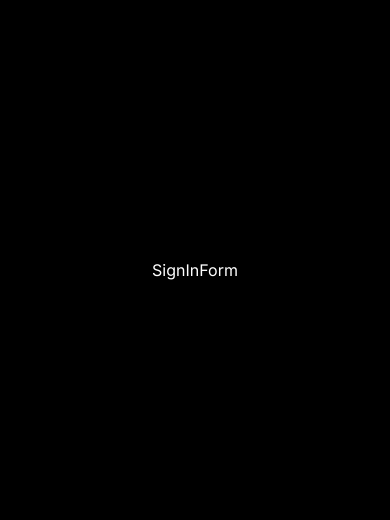
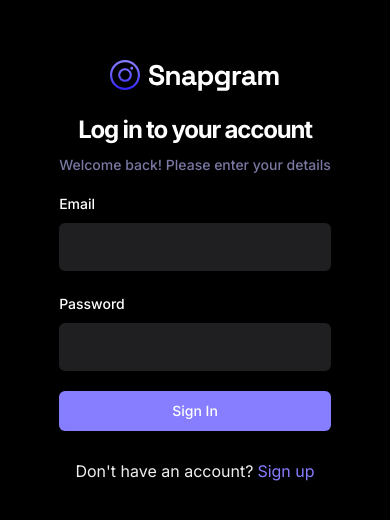
Before and after one commit to yelamanq/snapgram, a React (Vite) app: page /sign-in in a window 390 px wide. Shown: the part 152-672 px from the top of the page. Built offline with nearby package versions, Linux system fonts and the light colour scheme; no server answers.

Commit message:
Authentication done, SignInForm & SignUpForm added

```diff
--- a/src/_auth/forms/SignInForm.tsx
+++ b/src/_auth/forms/SignInForm.tsx
@@ -1,5 +1,122 @@
+import { Button } from "@/components/ui/button";
+import { zodResolver } from "@hookform/resolvers/zod";
+import { useForm } from "react-hook-form";
+import { useToast } from "@/hooks/use-toast";
+import {
+  Form,
+  FormControl,
+  FormField,
+  FormItem,
+  FormLabel,
+  FormMessage,
+} from "@/components/ui/form";
+import { Input } from "@/components/ui/input";
+import { SignInValidation } from "@/lib/validation";
+import { z } from "zod";
+import Loader from "@/components/shared/Loader";
+import { Link, useNavigate } from "react-router-dom";
+import { useSignInAccount } from "@/lib/react-query/queriesAndMutations";
+import { useUserContext } from "@/context/AuthContext";
+
 const SignInForm = () => {
-  return <div>SignInForm</div>;
+  const { toast } = useToast();
+  const { checkAuthUser, isLoading: isUserLoading } = useUserContext();
+  const navigate = useNavigate();
+
+  const { mutateAsync: signInAccount } = useSignInAccount();
+
+  const form = useForm<z.infer<typeof SignInValidation>>({
+    resolver: zodResolver(SignInValidation),
+    defaultValues: {
+      email: "",
+      password: "",
+    },
+  });
+
+  async function onSubmit(values: z.infer<typeof SignInValidation>) {
+    const session = await signInAccount({
+      email: values.email,
+      password: values.password,
+    });
+
+    if (!session) {
+      toast({ title: "Sign in failed. Please try again." });
+    }
+
+    const isLoggedIn = await checkAuthUser();
+
+    if (isLoggedIn) {
+      form.reset();
+      navigate("/");
+    } else {
+      return toast({ title: "Sign up failed. Please try again." });
+    }
+  }
+
+  return (
+    <Form {...form}>
+      <div className="sm:w-420 flex-center flex-col ">
+        <img src="/assets/images/logo.svg" alt="logo" />
+
+        <h2 className="h3-bold md:h2-bold pt-5 sm:pt-12">
+          Log in to your account
+        </h2>
+        <p className="text-light-3 small-medium md:base-regular mt-2">
+          Welcome back! Please enter your details
+        </p>
+
+        <form
+          onSubmit={form.handleSubmit(onSubmit)}
+          className="flex flex-col gap-5 w-full mt-4"
+        >
+          <FormField
+            control={form.control}
+            name="email"
+            render={({ field }) => (
+              <FormItem>
+                <FormLabel>Email</FormLabel>
+                <FormControl>
+                  <Input type="email" className="shad-input" {...field} />
+                </FormControl>
+                <FormMessage />
+              </FormItem>
+            )}
+          />
+          <FormField
+            control={form.control}
+            name="password"
+            render={({ field }) => (
+              <FormItem>
+                <FormLabel>Password</FormLabel>
+                <FormControl>
+                  <Input type="password" className="shad-input" {...field} />
+                </FormControl>
+                <FormMessage />
+              </FormItem>
+            )}
+          />
+          <Button type="submit" className="shad-button_primary">
+            {isUserLoading ? (
+              <div className="flex-center gap-2">
+                <Loader />
+              </div>
+            ) : (
+              "Sign In"
+            )}
+          </Button>
+          <p className="text-small-regular text-light-2 text-center mt-2">
+            Don't have an account?
+            <Link
+              to="/sign-up"
+              className="text-primary-500 text-small-semibold ml-1"
+            >
+              Sign up
+            </Link>
+          </p>
+        </form>
+      </div>
+    </Form>
+  );
 };
 
 export default SignInForm;
--- a/src/_auth/forms/SignUpForm.tsx
+++ b/src/_auth/forms/SignUpForm.tsx
@@ -23,14 +23,13 @@
 
 const SignUpForm = () => {
   const { toast } = useToast();
-  const { checkAuthUser, isLoading: isUserLoading } = useUserContext();
+  const { checkAuthUser } = useUserContext();
   const navigate = useNavigate();
 
-  const { mutateAsync: createUserAccount, isLoading: isCreatingUser } =
+  const { mutateAsync: createUserAccount, isPending: isCreatingAccount } =
     useCreateUserAccount();
 
-  const { mutateAsync: signInAccount, isLoading: isSigningIn } =
-    useSignInAccount();
+  const { mutateAsync: signInAccount } = useSignInAccount();
 
   const form = useForm<z.infer<typeof SignUpValidation>>({
     resolver: zodResolver(SignUpValidation),
@@ -44,6 +43,7 @@
 
   async function onSubmit(values: z.infer<typeof SignUpValidation>) {
     const newUser = createUserAccount(values);
+    console.log(newUser);
 
     if (!newUser) {
       return toast({ title: "Sign up failed. Plase try again." });
@@ -137,7 +137,7 @@
             )}
           />
           <Button type="submit" className="shad-button_primary">
-            {isCreatingUser ? (
+            {isCreatingAccount ? (
               <div className="flex-center gap-2">
                 <Loader />
               </div>
--- a/src/context/AuthContext.tsx
+++ b/src/context/AuthContext.tsx
@@ -60,10 +60,11 @@
 
   useEffect(() => {
     if (
-      localStorage.getItem("cookieFallback") === "[]" ||
-      localStorage.getItem("cookieFallback") === null
-    )
+      localStorage.getItem("cookieFallback") === null ||
+      localStorage.getItem("cookieFallback") === "[]"
+    ) {
       navigate("/sign-in");
+    }
 
     checkAuthUser();
   }, []);
--- a/src/lib/appwrite/api.ts
+++ b/src/lib/appwrite/api.ts
@@ -1,7 +1,6 @@
 import { INewUser } from "@/types";
 import { ID, Query } from "appwrite";
 import { account, appwriteConfig, avatars, databases } from "./config";
-import { URL } from "url";
 
 export async function createUserAccount(user: INewUser) {
   try {
@@ -75,10 +74,9 @@
       [Query.equal("accountId", currentAccount.$id)]
     );
 
-    if (!currentUser) throw Error;
-
+    if (!currentUser) throw "Error";
     return currentUser.documents[0];
   } catch (error) {
-    console.log(error);
+    console.log("error");
   }
 }
--- /dev/null
+++ b/src/lib/react-query/QueryProvider.tsx
@@ -0,0 +1,10 @@
+import { QueryClient, QueryClientProvider } from "@tanstack/react-query";
+import { ReactNode } from "react";
+
+const queryClient = new QueryClient();
+
+export const QueryProvider = ({ children }: { children: ReactNode }) => {
+  return (
+    <QueryClientProvider client={queryClient}>{children}</QueryClientProvider>
+  );
+};
--- a/src/lib/validation/index.ts
+++ b/src/lib/validation/index.ts
@@ -8,3 +8,10 @@
     .string()
     .min(8, { message: "Password must be at least 8 characters." }),
 });
+
+export const SignInValidation = z.object({
+  email: z.string().email({ message: "Invalid email." }),
+  password: z
+    .string()
+    .min(8, { message: "Password must be at least 8 characters." }),
+});
--- a/src/main.tsx
+++ b/src/main.tsx
@@ -1,9 +1,15 @@
 import ReactDOM from "react-dom/client";
 import App from "./App";
 import { BrowserRouter } from "react-router-dom";
+import AuthProvider from "./context/AuthContext";
+import { QueryProvider } from "./lib/react-query/QueryProvider";
 
 ReactDOM.createRoot(document.getElementById("root")!).render(
   <BrowserRouter>
-    <App />
+    <QueryProvider>
+      <AuthProvider>
+        <App />
+      </AuthProvider>
+    </QueryProvider>
   </BrowserRouter>
 );
```
